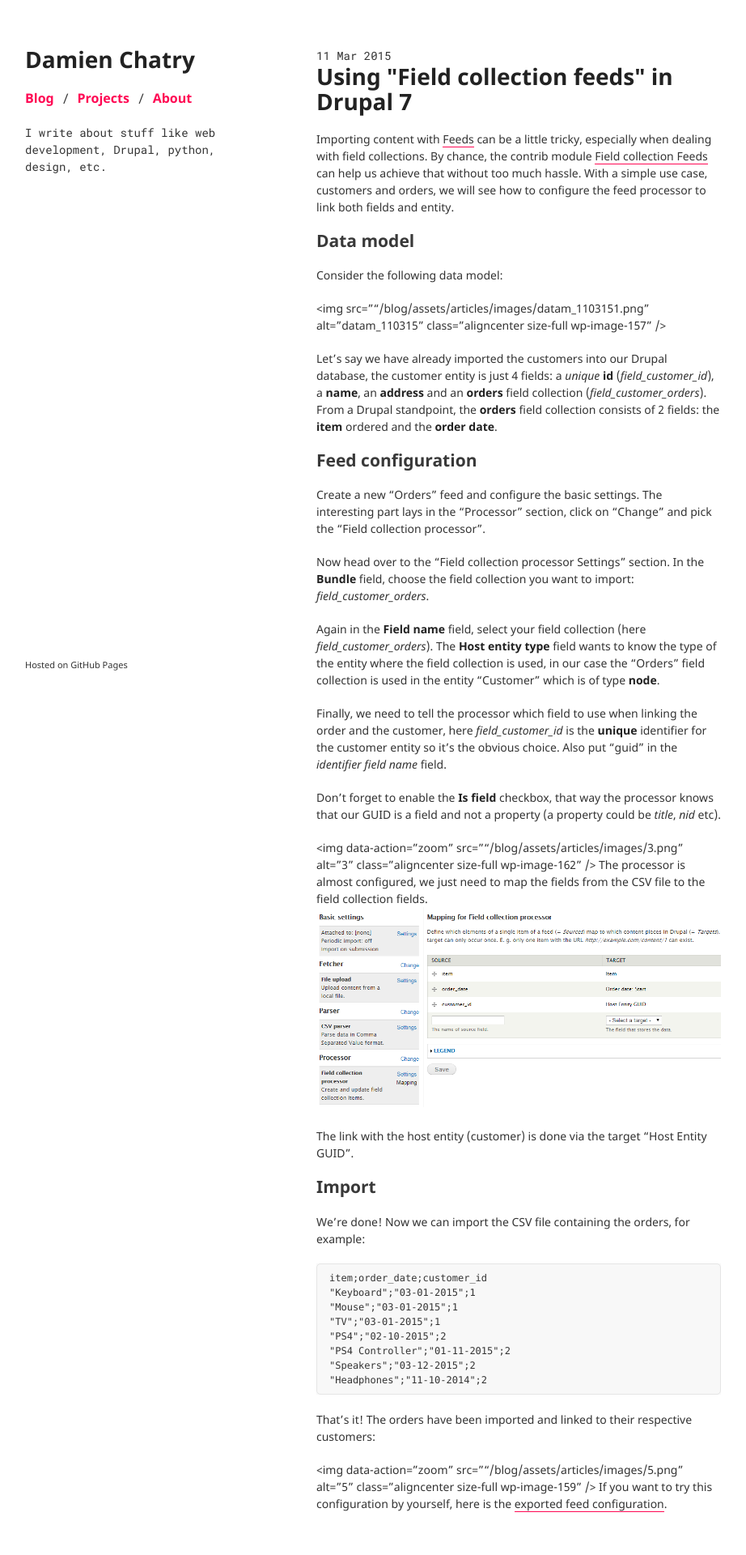
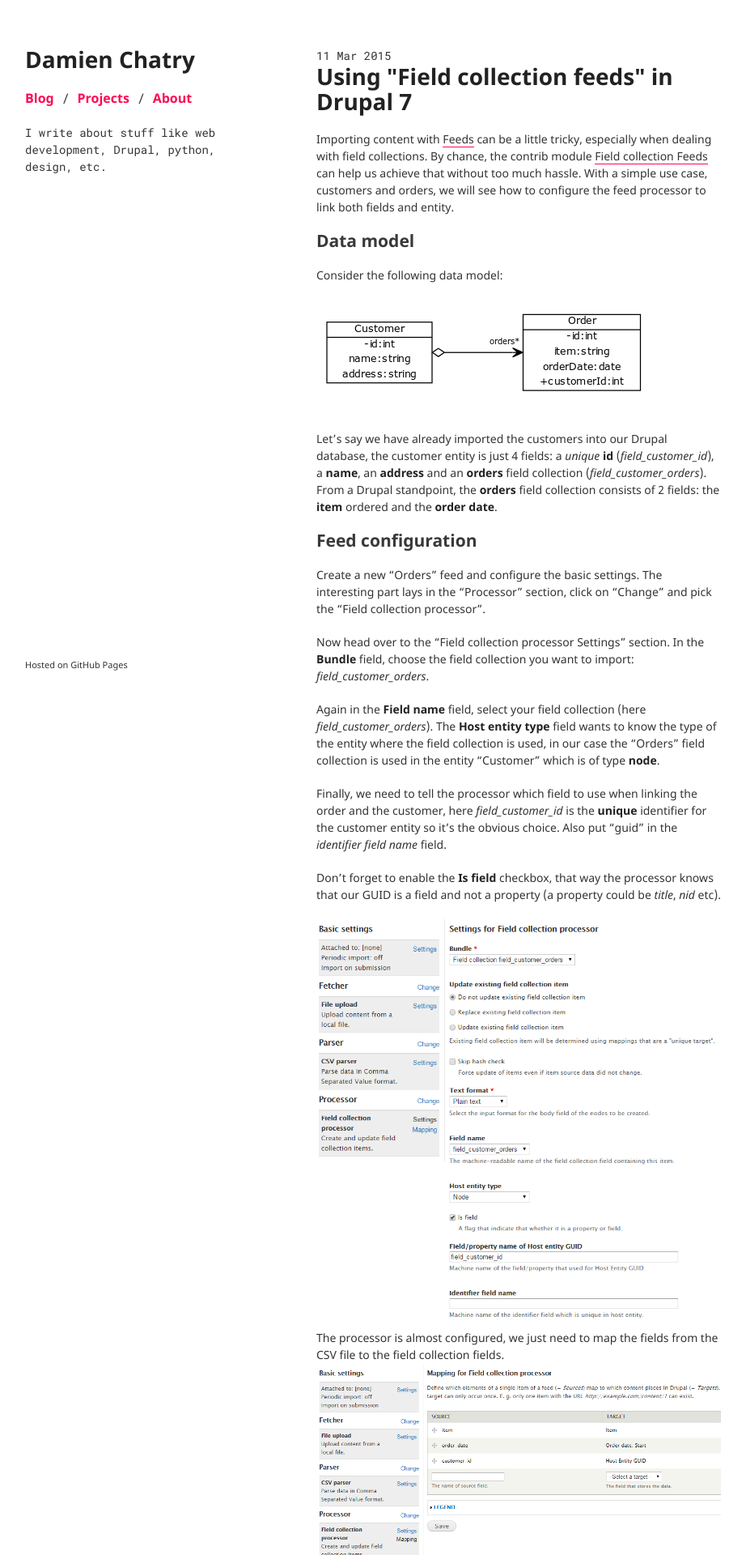
Before and after one commit to dchatry/blog, a Jekyll site: the page built from _posts/2016-03-02-using-field-collections-feeds-module.markdown, in a window 1280 px wide. Shown: the top 1920 px of the page at 81% size, without its empty margins (179-1101 px from the left). Built offline with Jekyll 4.4.1, drawn with Linux system fonts in a browser that asks for light colours; part of the change alters nothing that is shown; some of the changed text lies outside the part shown.

Commit message:
Add zoom.js for images

```diff
--- a/_layouts/post.html
+++ b/_layouts/post.html
@@ -7,6 +7,7 @@
 
     <link href="https://fonts.googleapis.com/css?family=Roboto+Mono|Rubik:500,700" rel="stylesheet">
     <link rel="stylesheet" href="{{ '/assets/css/style.css?v=' | append: site.github.build_revision | relative_url }}">
+    <link rel="stylesheet" href="{{ '/assets/css/zoom.css?v=' | append: site.github.build_revision | relative_url }}">
     <meta name="viewport" content="width=device-width">
     <!--[if lt IE 9]>
     <script src="//html5shiv.googlecode.com/svn/trunk/html5.js"></script>
@@ -37,6 +38,8 @@
       </footer>
     </div>
     <script src="{{ '/assets/js/scale.fix.js' | relative_url }}"></script>
+    <script src="{{ '/assets/js/transition.js' | relative_url }}"></script>
+    <script src="{{ '/assets/js/zoom.js' | relative_url }}"></script>
 
 
   {% if site.google_analytics %}
--- a/_posts/2016-03-02-using-field-collections-feeds-module.markdown
+++ b/_posts/2016-03-02-using-field-collections-feeds-module.markdown
@@ -13,7 +13,7 @@ Importing content with [Feeds][1] can be a little tricky, especially when dealin
 
 Consider the following data model:
 
-<img src=""/blog/assets/articles/images/datam_1103151.png" alt="datam_110315" class="aligncenter size-full wp-image-157" />
+<img src="/blog/assets/articles/images/datam_1103151.png" alt="datam_110315" class="aligncenter size-full wp-image-157" />
 
 Let's say we have already imported the customers into our Drupal database, the customer entity is just 4 fields: a *unique* **id** (*field_customer_id*), a **name**, an **address** and an **orders** field collection (*field_customer_orders*). From a Drupal standpoint, the **orders** field collection consists of 2 fields: the **item** ordered and the **order date**.
 ## Feed configuration
@@ -28,7 +28,7 @@ Finally, we need to tell the processor which field to use when linking the order
 
 Don't forget to enable the **Is field** checkbox, that way the processor knows that our GUID is a field and not a property (a property could be *title*, *nid* etc).
 
-<img data-action="zoom" src=""/blog/assets/articles/images/3.png" alt="3" class="aligncenter size-full wp-image-162" /> The processor is almost configured, we just need to map the fields from the CSV file to the field collection fields.
+<img data-action="zoom" src="/blog/assets/articles/images/3.png" alt="3" class="aligncenter size-full wp-image-162" /> The processor is almost configured, we just need to map the fields from the CSV file to the field collection fields.
 <img data-action="zoom" src="/blog/assets/articles/images/4.png" alt="4" class="aligncenter size-full wp-image-163" />
 
 The link with the host entity (customer) is done via the target "Host Entity GUID".
@@ -48,7 +48,7 @@ We're done! Now we can import the CSV file containing the orders, for example:
 
 That's it! The orders have been imported and linked to their respective customers:
 
-<img data-action="zoom" src=""/blog/assets/articles/images/5.png" alt="5" class="aligncenter size-full wp-image-159" /> If you want to try this configuration by yourself, here is the [exported feed configuration][3].
+<img data-action="zoom" src="/blog/assets/articles/images/5.png" alt="5" class="aligncenter size-full wp-image-159" /> If you want to try this configuration by yourself, here is the [exported feed configuration][3].
 
  [1]: https://www.drupal.org/documentation/modules/feeds
  [2]: https://www.drupal.org/project/field_collection_feeds
--- /dev/null
+++ b/assets/css/zoom.css
@@ -0,0 +1,41 @@
+img[data-action="zoom"] {
+  cursor: pointer;
+  cursor: -webkit-zoom-in;
+  cursor: -moz-zoom-in;
+}
+.zoom-img,
+.zoom-img-wrap {
+  position: relative;
+  z-index: 666;
+  -webkit-transition: all 300ms;
+       -o-transition: all 300ms;
+          transition: all 300ms;
+}
+img.zoom-img {
+  cursor: pointer;
+  cursor: -webkit-zoom-out;
+  cursor: -moz-zoom-out;
+}
+.zoom-overlay {
+  z-index: 420;
+  background: #fff;
+  position: fixed;
+  top: 0;
+  left: 0;
+  right: 0;
+  bottom: 0;
+  pointer-events: none;
+  filter: "alpha(opacity=0)";
+  opacity: 0;
+  -webkit-transition:      opacity 300ms;
+       -o-transition:      opacity 300ms;
+          transition:      opacity 300ms;
+}
+.zoom-overlay-open .zoom-overlay {
+  filter: "alpha(opacity=100)";
+  opacity: 1;
+}
+.zoom-overlay-open,
+.zoom-overlay-transitioning {
+  cursor: default;
+}
--- /dev/null
+++ b/assets/js/transition.js
@@ -0,0 +1,59 @@
+/* ========================================================================
+ * Bootstrap: transition.js v3.3.7
+ * http://getbootstrap.com/javascript/#transitions
+ * ========================================================================
+ * Copyright 2011-2016 Twitter, Inc.
+ * Licensed under MIT (https://github.com/twbs/bootstrap/blob/master/LICENSE)
+ * ======================================================================== */
+
+
++function ($) {
+  'use strict';
+
+  // CSS TRANSITION SUPPORT (Shoutout: http://www.modernizr.com/)
+  // ============================================================
+
+  function transitionEnd() {
+    var el = document.createElement('bootstrap')
+
+    var transEndEventNames = {
+      WebkitTransition : 'webkitTransitionEnd',
+      MozTransition    : 'transitionend',
+      OTransition      : 'oTransitionEnd otransitionend',
+      transition       : 'transitionend'
+    }
+
+    for (var name in transEndEventNames) {
+      if (el.style[name] !== undefined) {
+        return { end: transEndEventNames[name] }
+      }
+    }
+
+    return false // explicit for ie8 (  ._.)
+  }
+
+  // http://blog.alexmaccaw.com/css-transitions
+  $.fn.emulateTransitionEnd = function (duration) {
+    var called = false
+    var $el = this
+    $(this).one('bsTransitionEnd', function () { called = true })
+    var callback = function () { if (!called) $($el).trigger($.support.transition.end) }
+    setTimeout(callback, duration)
+    return this
+  }
+
+  $(function () {
+    $.support.transition = transitionEnd()
+
+    if (!$.support.transition) return
+
+    $.event.special.bsTransitionEnd = {
+      bindType: $.support.transition.end,
+      delegateType: $.support.transition.end,
+      handle: function (e) {
+        if ($(e.target).is(this)) return e.handleObj.handler.apply(this, arguments)
+      }
+    }
+  })
+
+}(jQuery);
--- /dev/null
+++ b/assets/js/zoom.js
@@ -0,0 +1,278 @@
++function ($) { "use strict";
+
+  /**
+   * The zoom service
+   */
+  function ZoomService () {
+    this._activeZoom            =
+    this._initialScrollPosition =
+    this._initialTouchPosition  =
+    this._touchMoveListener     = null
+
+    this._$document = $(document)
+    this._$window   = $(window)
+    this._$body     = $(document.body)
+
+    this._boundClick = $.proxy(this._clickHandler, this)
+  }
+
+  ZoomService.prototype.listen = function () {
+    this._$body.on('click', '[data-action="zoom"]', $.proxy(this._zoom, this))
+  }
+
+  ZoomService.prototype._zoom = function (e) {
+    var target = e.target
+
+    if (!target || target.tagName != 'IMG') return
+
+    if (this._$body.hasClass('zoom-overlay-open')) return
+
+    if (e.metaKey || e.ctrlKey) {
+      return window.open((e.target.getAttribute('data-original') || e.target.src), '_blank')
+    }
+
+    if (target.width >= ($(window).width() - Zoom.OFFSET)) return
+
+    this._activeZoomClose(true)
+
+    this._activeZoom = new Zoom(target)
+    this._activeZoom.zoomImage()
+
+    // todo(fat): probably worth throttling this
+    this._$window.on('scroll.zoom', $.proxy(this._scrollHandler, this))
+
+    this._$document.on('keyup.zoom', $.proxy(this._keyHandler, this))
+    this._$document.on('touchstart.zoom', $.proxy(this._touchStart, this))
+
+    // we use a capturing phase here to prevent unintended js events
+    // sadly no useCapture in jquery api (http://bugs.jquery.com/ticket/14953)
+    if (document.addEventListener) {
+      document.addEventListener('click', this._boundClick, true)
+    } else {
+      document.attachEvent('onclick', this._boundClick, true)
+    }
+
+    if ('bubbles' in e) {
+      if (e.bubbles) e.stopPropagation()
+    } else {
+      // Internet Explorer before version 9
+      e.cancelBubble = true
+    }
+  }
+
+  ZoomService.prototype._activeZoomClose = function (forceDispose) {
+    if (!this._activeZoom) return
+
+    if (forceDispose) {
+      this._activeZoom.dispose()
+    } else {
+      this._activeZoom.close()
+    }
+
+    this._$window.off('.zoom')
+    this._$document.off('.zoom')
+
+    document.removeEventListener('click', this._boundClick, true)
+
+    this._activeZoom = null
+  }
+
+  ZoomService.prototype._scrollHandler = function (e) {
+    if (this._initialScrollPosition === null) this._initialScrollPosition = $(window).scrollTop()
+    var deltaY = this._initialScrollPosition - $(window).scrollTop()
+    if (Math.abs(deltaY) >= 40) this._activeZoomClose()
+  }
+
+  ZoomService.prototype._keyHandler = function (e) {
+    if (e.keyCode == 27) this._activeZoomClose()
+  }
+
+  ZoomService.prototype._clickHandler = function (e) {
+    if (e.preventDefault) e.preventDefault()
+    else event.returnValue = false
+
+    if ('bubbles' in e) {
+      if (e.bubbles) e.stopPropagation()
+    } else {
+      // Internet Explorer before version 9
+      e.cancelBubble = true
+    }
+
+    this._activeZoomClose()
+  }
+
+  ZoomService.prototype._touchStart = function (e) {
+    this._initialTouchPosition = e.touches[0].pageY
+    $(e.target).on('touchmove.zoom', $.proxy(this._touchMove, this))
+  }
+
+  ZoomService.prototype._touchMove = function (e) {
+    if (Math.abs(e.touches[0].pageY - this._initialTouchPosition) > 10) {
+      this._activeZoomClose()
+      $(e.target).off('touchmove.zoom')
+    }
+  }
+
+
+  /**
+   * The zoom object
+   */
+  function Zoom (img) {
+    this._fullHeight      =
+    this._fullWidth       =
+    this._overlay         =
+    this._targetImageWrap = null
+
+    this._targetImage = img
+
+    this._$body = $(document.body)
+  }
+
+  Zoom.OFFSET = 80
+  Zoom._MAX_WIDTH = 2560
+  Zoom._MAX_HEIGHT = 4096
+
+  Zoom.prototype.zoomImage = function () {
+    var img = document.createElement('img')
+    img.onload = $.proxy(function () {
+      this._fullHeight = Number(img.height)
+      this._fullWidth = Number(img.width)
+      this._zoomOriginal()
+    }, this)
+    img.src = this._targetImage.src
+  }
+
+  Zoom.prototype._zoomOriginal = function () {
+    this._targetImageWrap           = document.createElement('div')
+    this._targetImageWrap.className = 'zoom-img-wrap'
+
+    this._targetImage.parentNode.insertBefore(this._targetImageWrap, this._targetImage)
+    this._targetImageWrap.appendChild(this._targetImage)
+
+    $(this._targetImage)
+      .addClass('zoom-img')
+      .attr('data-action', 'zoom-out')
+
+    this._overlay           = document.createElement('div')
+    this._overlay.className = 'zoom-overlay'
+
+    document.body.appendChild(this._overlay)
+
+    this._calculateZoom()
+    this._triggerAnimation()
+  }
+
+  Zoom.prototype._calculateZoom = function () {
+    this._targetImage.offsetWidth // repaint before animating
+
+    var originalFullImageWidth  = this._fullWidth
+    var originalFullImageHeight = this._fullHeight
+
+    var scrollTop = $(window).scrollTop()
+
+    var maxScaleFactor = originalFullImageWidth / this._targetImage.width
+
+    var viewportHeight = ($(window).height() - Zoom.OFFSET)
+    var viewportWidth  = ($(window).width() - Zoom.OFFSET)
+
+    var imageAspectRatio    = originalFullImageWidth / originalFullImageHeight
+    var viewportAspectRatio = viewportWidth / viewportHeight
+
+    if (originalFullImageWidth < viewportWidth && originalFullImageHeight < viewportHeight) {
+      this._imgScaleFactor = maxScaleFactor
+
+    } else if (imageAspectRatio < viewportAspectRatio) {
+      this._imgScaleFactor = (viewportHeight / originalFullImageHeight) * maxScaleFactor
+
+    } else {
+      this._imgScaleFactor = (viewportWidth / originalFullImageWidth) * maxScaleFactor
+    }
+  }
+
+  Zoom.prototype._triggerAnimation = function () {
+    this._targetImage.offsetWidth // repaint before animating
+
+    var imageOffset = $(this._targetImage).offset()
+    var scrollTop   = $(window).scrollTop()
+
+    var viewportY = scrollTop + ($(window).height() / 2)
+    var viewportX = ($(window).width() / 2)
+
+    var imageCenterY = imageOffset.top + (this._targetImage.height / 2)
+    var imageCenterX = imageOffset.left + (this._targetImage.width / 2)
+
+    this._translateY = viewportY - imageCenterY
+    this._translateX = viewportX - imageCenterX
+
+    var targetTransform = 'scale(' + this._imgScaleFactor + ')'
+    var imageWrapTransform = 'translate(' + this._translateX + 'px, ' + this._translateY + 'px)'
+
+    if ($.support.transition) {
+      imageWrapTransform += ' translateZ(0)'
+    }
+
+    $(this._targetImage)
+      .css({
+        '-webkit-transform': targetTransform,
+            '-ms-transform': targetTransform,
+                'transform': targetTransform
+      })
+
+    $(this._targetImageWrap)
+      .css({
+        '-webkit-transform': imageWrapTransform,
+            '-ms-transform': imageWrapTransform,
+                'transform': imageWrapTransform
+      })
+
+    this._$body.addClass('zoom-overlay-open')
+  }
+
+  Zoom.prototype.close = function () {
+    this._$body
+      .removeClass('zoom-overlay-open')
+      .addClass('zoom-overlay-transitioning')
+
+    // we use setStyle here so that the correct vender prefix for transform is used
+    $(this._targetImage)
+      .css({
+        '-webkit-transform': '',
+            '-ms-transform': '',
+                'transform': ''
+      })
+
+    $(this._targetImageWrap)
+      .css({
+        '-webkit-transform': '',
+            '-ms-transform': '',
+                'transform': ''
+      })
+
+    if (!$.support.transition) {
+      return this.dispose()
+    }
+
+    $(this._targetImage)
+      .one($.support.transition.end, $.proxy(this.dispose, this))
+      .emulateTransitionEnd(300)
+  }
+
+  Zoom.prototype.dispose = function () {
+    if (this._targetImageWrap && this._targetImageWrap.parentNode) {
+      $(this._targetImage)
+        .removeClass('zoom-img')
+        .attr('data-action', 'zoom')
+
+      this._targetImageWrap.parentNode.replaceChild(this._targetImage, this._targetImageWrap)
+      this._overlay.parentNode.removeChild(this._overlay)
+
+      this._$body.removeClass('zoom-overlay-transitioning')
+    }
+  }
+
+  // wait for dom ready (incase script included before body)
+  $(function () {
+    new ZoomService().listen()
+  })
+
+}(jQuery)
```
